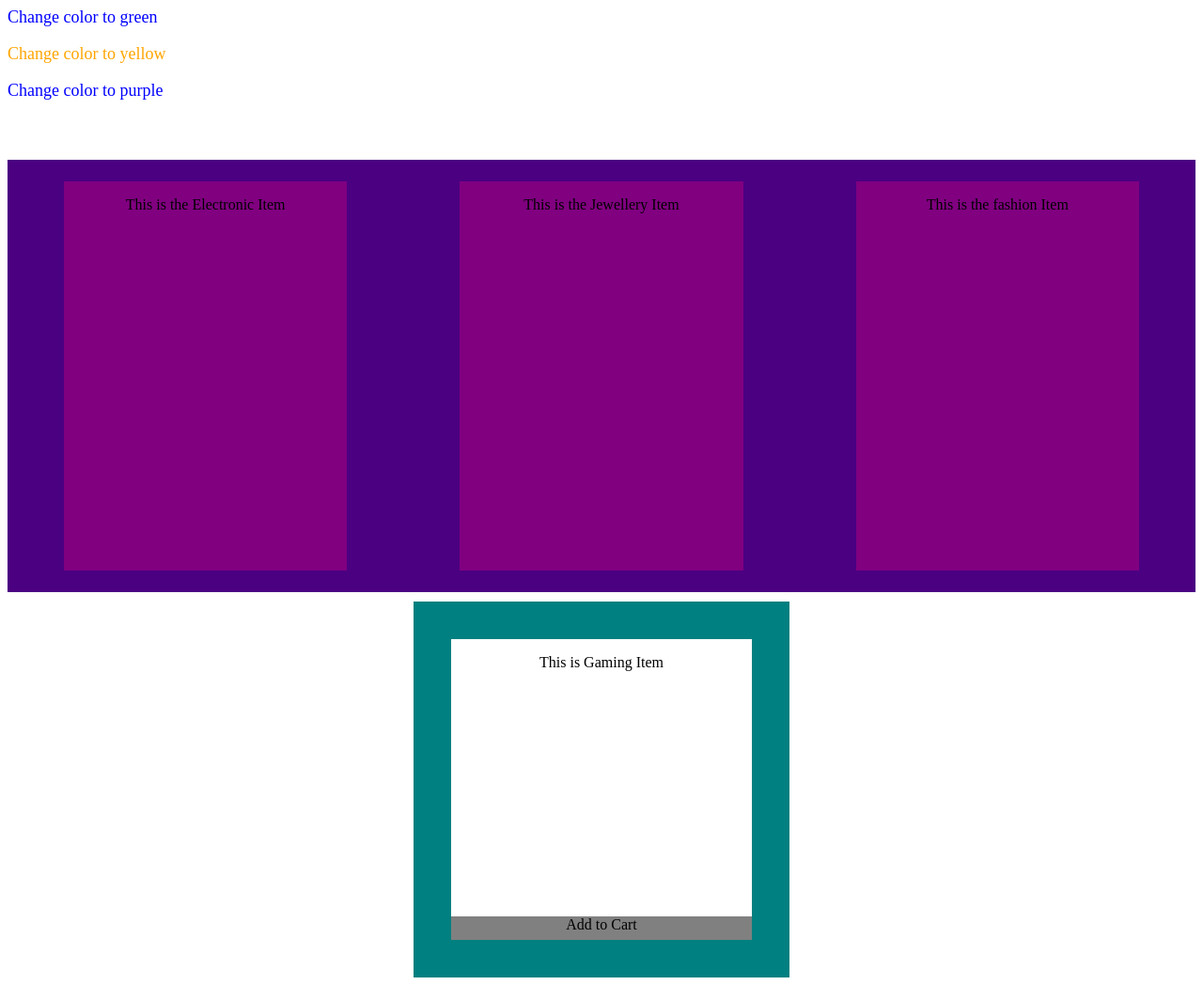
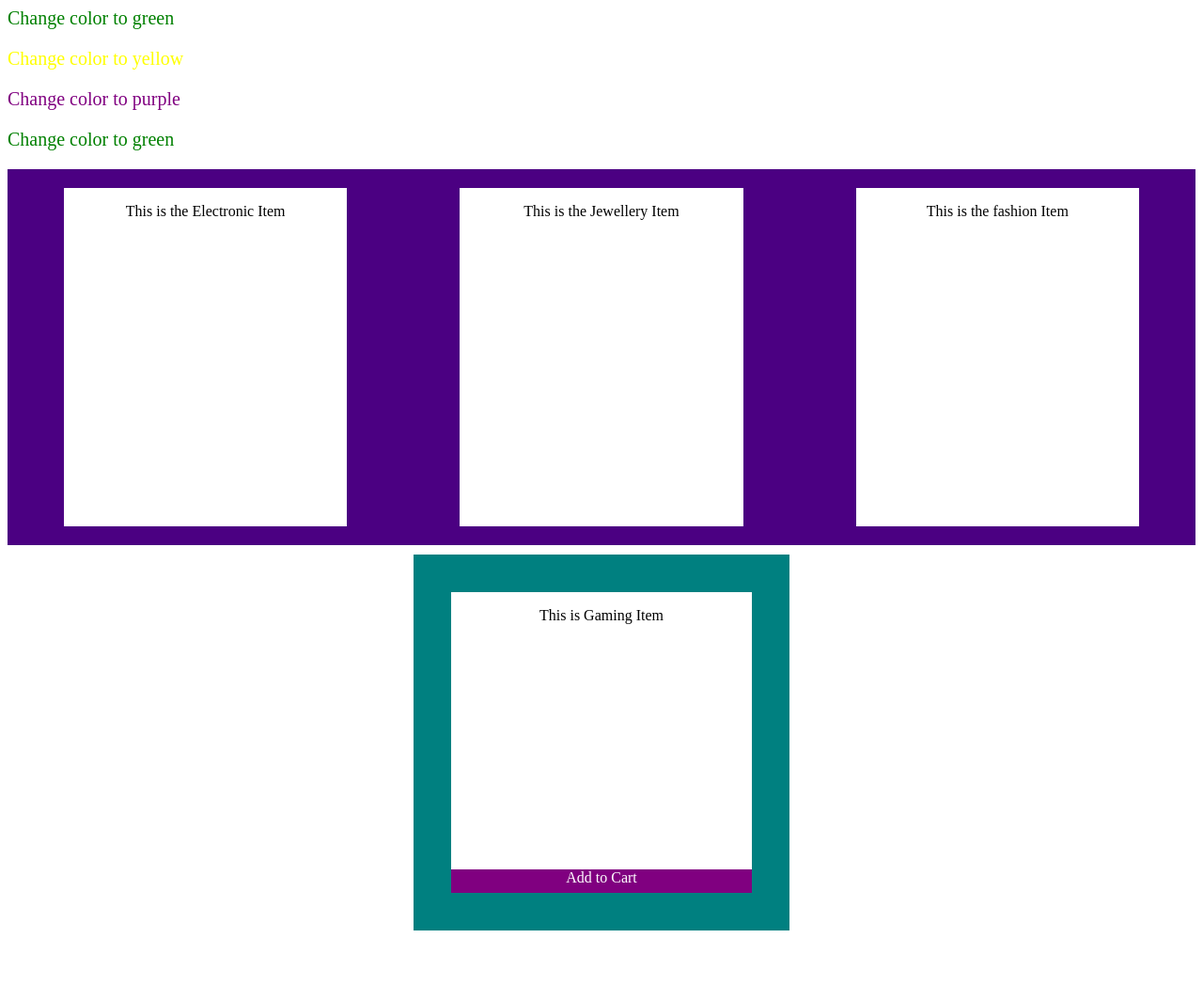
Before and after one commit to Akshaylnshet/akshay, a plain HTML site: page assigment/date (13-10-2024))/index.html in a window 1280 px wide. Shown: the whole page at 94% size. After the commit the page ends 998 px from the top, so only its background shows below. Drawn offline with Linux system fonts and the light colour scheme.

Commit message:
Update style.css

```diff
--- a/assigment/date (13-10-2024))/style.css
+++ b/assigment/date (13-10-2024))/style.css
@@ -1,20 +1,20 @@
 .container {
-	font-size: 18px;
-	color: blue;
+	font-size: 20px;
+	color: green;
 
 }
 
 
 .container p:nth-child(2) {
-	color: orange;
+	color: yellow;
 }
 
 .container p:nth-child(3) {
-	color: acqua;
+	color: purple;
 }
 
 .main p {
-	color: white;
+	color: green;
 	font-size: 20px;
 
 }
@@ -22,7 +22,7 @@
 
 .content {
 	width: 100%;
-	height: 460px;
+	height: 400px;
 	background: indigo;
 	display: flex;
 	align-items: center;
@@ -32,7 +32,7 @@
 .item {
 	width: 350px;
 	height: 90%;
-	background: purple;
+	background: white;
 	margin: 60px;
 	text-align: center;
 }
@@ -63,9 +63,9 @@
 .cart {
 	width: 100%;
 	height: 25px;
-	background: gray;
+	background: purple;
 	position: absolute;
-	color: black;
+	color: white;
 	text-align: center;
 	bottom: 0;
 }
```
